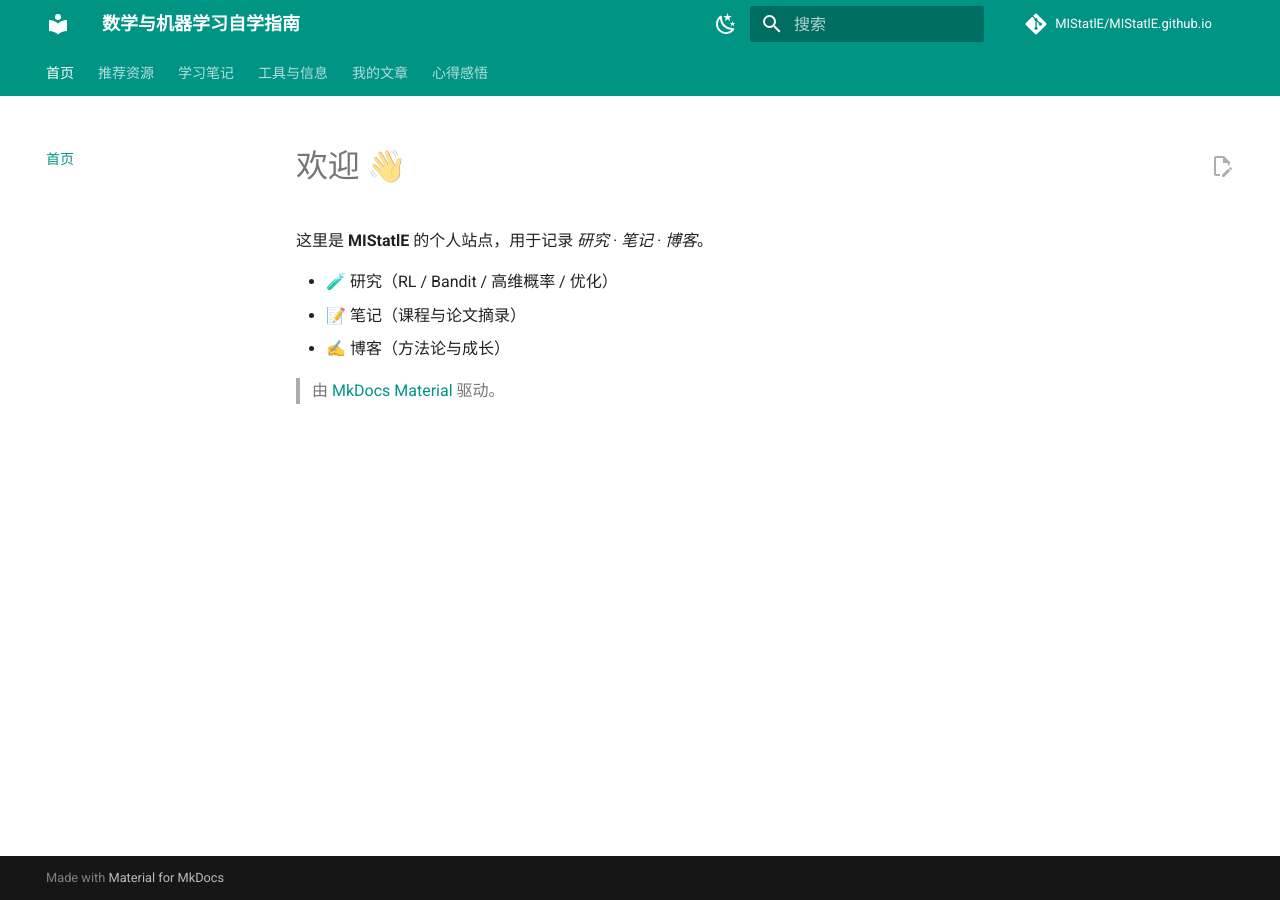
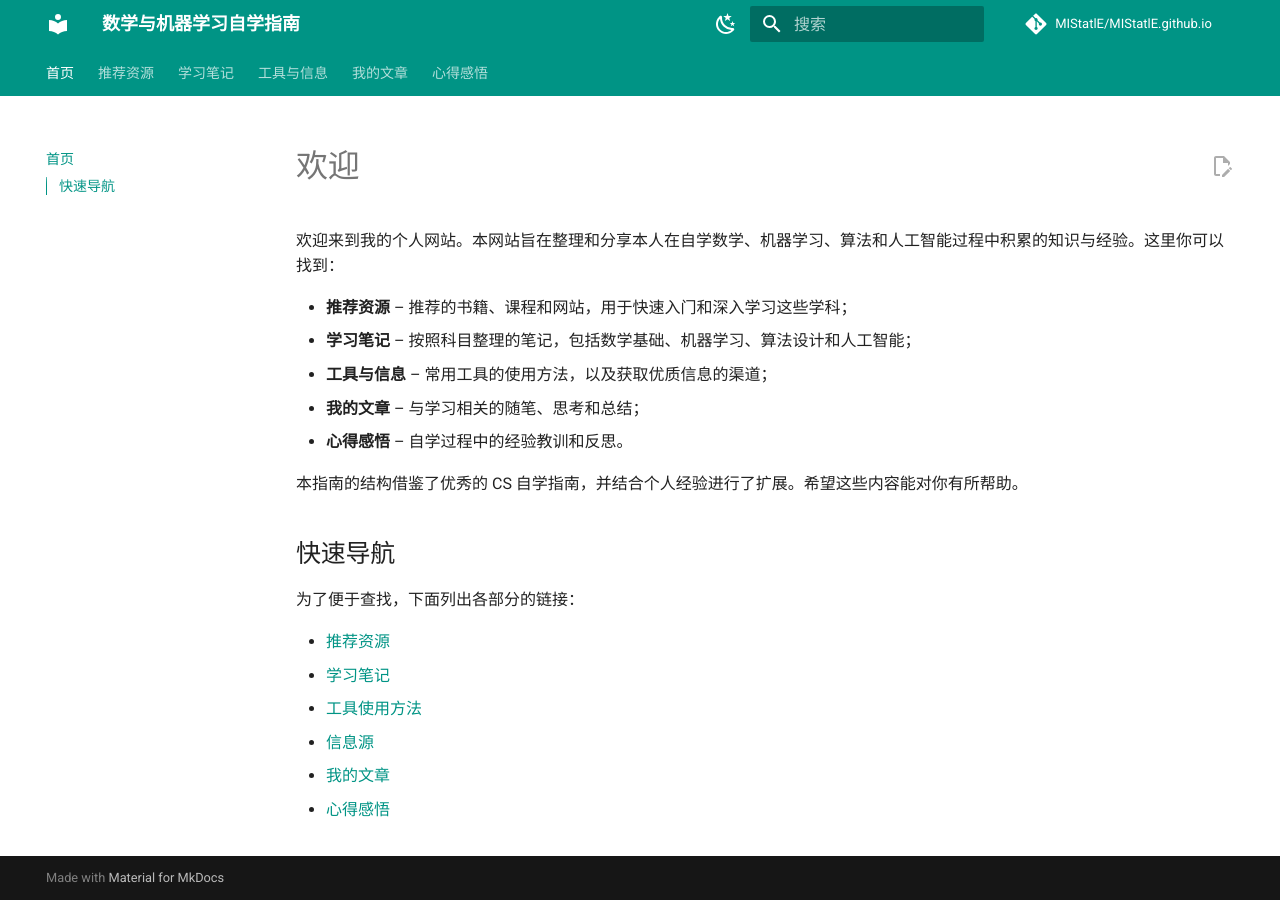
Before and after one commit to MIStatlE/MIStatlE.github.io, an MkDocs documentation site: the page built from docs/index.md, in a window 1280 px wide. Built offline with MkDocs 1.6.1 and Material for MkDocs 9.7.7, drawn with Linux system fonts in a browser that asks for light colours; comment, search, counter and statistics services are not loaded.

Commit message:
Add files via upload

```diff
--- a/docs/index.md
+++ b/docs/index.md
@@ -1,9 +1,22 @@
-# 欢迎 👋
+# 欢迎
 
-这里是 **MIStatlE** 的个人站点，用于记录 *研究 · 笔记 · 博客*。
+欢迎来到我的个人网站。本网站旨在整理和分享本人在自学数学、机器学习、算法和人工智能过程中积累的知识与经验。这里你可以找到：
 
-- 🧪 研究（RL / Bandit / 高维概率 / 优化）
-- 📝 笔记（课程与论文摘录）
-- ✍️ 博客（方法论与成长）
+- **推荐资源** – 推荐的书籍、课程和网站，用于快速入门和深入学习这些学科；
+- **学习笔记** – 按照科目整理的笔记，包括数学基础、机器学习、算法设计和人工智能；
+- **工具与信息** – 常用工具的使用方法，以及获取优质信息的渠道；
+- **我的文章** – 与学习相关的随笔、思考和总结；
+- **心得感悟** – 自学过程中的经验教训和反思。
 
-> 由 [MkDocs Material](https://squidfunk.github.io/mkdocs-material/) 驱动。
+本指南的结构借鉴了优秀的 CS 自学指南，并结合个人经验进行了扩展。希望这些内容能对你有所帮助。
+
+## 快速导航
+
+为了便于查找，下面列出各部分的链接：
+
+- [推荐资源](resources/index.md)
+- [学习笔记](notes/math.md)
+- [工具使用方法](tools.md)
+- [信息源](sources.md)
+- [我的文章](articles/index.md)
+- [心得感悟](reflections.md)
```
Also changed, not shown: docs/reflections.md (added, +19 -0 lines), docs/sources.md (added, +26 -0 lines), docs/tools.md (added, +29 -0 lines).
